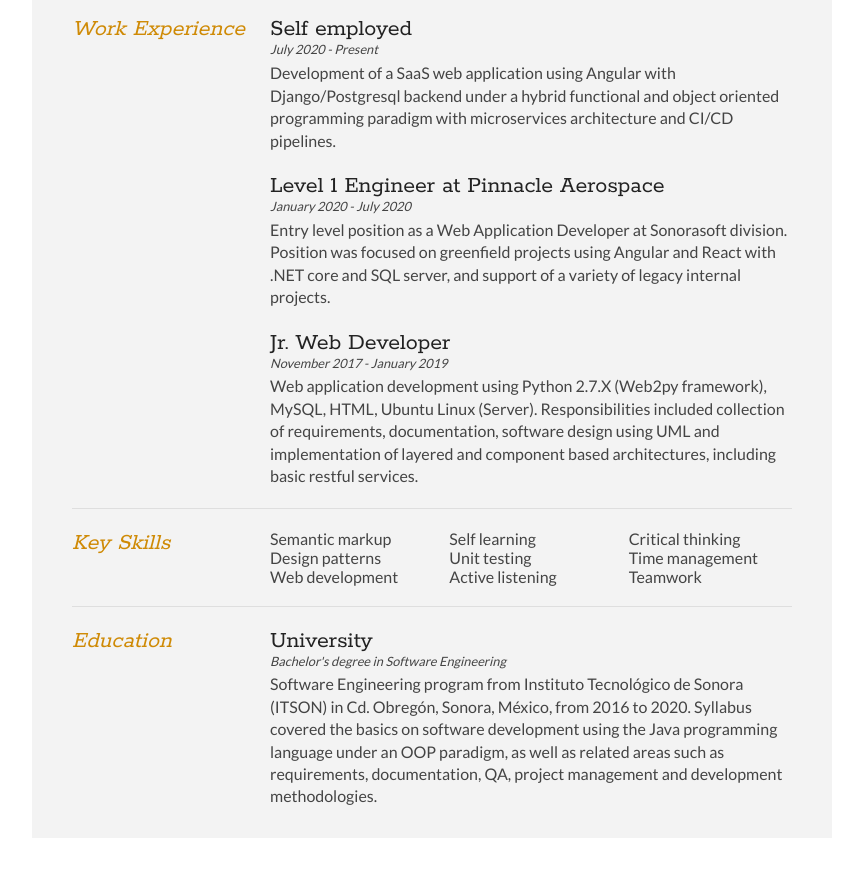
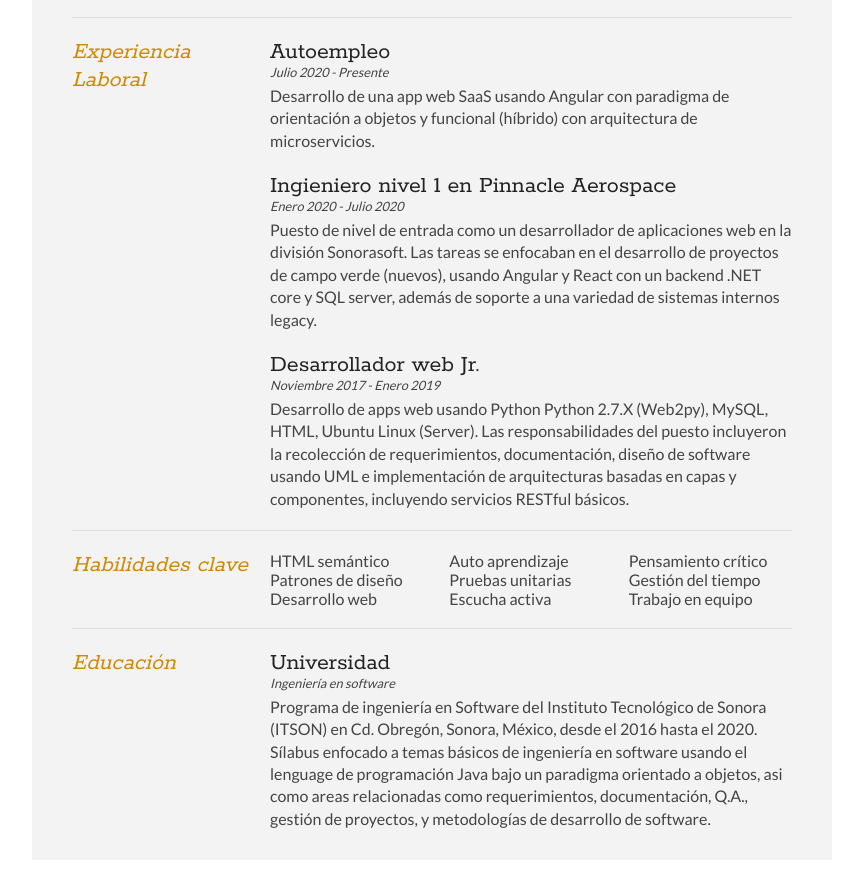
Before and after one commit to Luis-Angulo/resume, a plain HTML site: page index.html in a window 1280 px wide. Shown: the part 289-1179 px from the top of the page, without its empty margins (208-1071 px from the left). Before the commit the page ends 1157 px from the top, so only its background shows below. Drawn offline with Linux system fonts and the light colour scheme.

Commit message:
Primer version Español

```diff
--- a/index.html
+++ b/index.html
@@ -23,13 +23,13 @@
 
         <div id="name">
           <h1 class="quickFade delayTwo">Luis Angulo</h1>
-          <h2 class="quickFade delayThree">Software engineer</h2>
+          <h2 class="quickFade delayThree">Ingeniero en software</h2>
         </div>
 
         <div id="contactDetails" class="quickFade delayFour">
           <ul>
             <li>Email: luisanguloandrade@outlook.com</li>
-            <li>Phone: 8180 12-97-43</li>
+            <li>Celular: 8180 12-97-43</li>
           </ul>
         </div>
         <div class="clear"></div>
@@ -39,15 +39,13 @@
         <section>
           <article>
             <header class="sectionTitle">
-              <h1>Summary</h1>
+              <h1>Sumario</h1>
             </header>
 
             <div class="sectionContent">
               <p>
-                I am a software engineer, focused on developing web applications
-                that are extensible, maintainable, efficient and user friendly.
-                I am a constant learner and enthusiastic about quality software
-                design and clean code.
+                Soy un ingeniero en software, enfocado en desarrollo de aplicaciones web extensibles, mantenibles, eficientes y amistosas al usuario.
+                Estoy en constante aprendizaje y soy entusiasta sobre la calidad del software, el buen diseño y código limpio.
               </p>
             </div>
           </article>
@@ -56,40 +54,28 @@
 
         <section>
           <div class="sectionTitle">
-            <h1>Work Experience</h1>
+            <h1>Experiencia Laboral</h1>
           </div>
           <div class="sectionContent">
             <article>
-              <h2>Self employed</h2>
-              <p class="subDetails">July 2020 - Present</p>
+              <h2>Autoempleo</h2>
+              <p class="subDetails">Julio 2020 - Presente</p>
+              <p>Desarrollo de una app web SaaS usando Angular con paradigma de orientación a objetos y funcional (híbrido) con arquitectura de microservicios.</p>
+            </article>
+
+            <article>
+              <h2>Ingieniero nivel 1 en Pinnacle Aerospace</h2>
+              <p class="subDetails">Enero 2020 - Julio 2020</p>
               <p>
-                Development of a SaaS web application using Angular with
-                Django/Postgresql backend under a hybrid functional and object
-                oriented programming paradigm with microservices architecture
-                and CI/CD pipelines.
+                Puesto de nivel de entrada como un desarrollador de aplicaciones web en la división Sonorasoft. Las tareas se enfocaban en el desarrollo de proyectos de campo verde (nuevos), usando Angular y React con un backend .NET core y SQL server, además de soporte a una variedad de sistemas internos legacy.
               </p>
             </article>
 
             <article>
-              <h2>Level 1 Engineer at Pinnacle Aerospace</h2>
-              <p class="subDetails">January 2020 - July 2020</p>
+              <h2>Desarrollador web Jr.</h2>
+              <p class="subDetails">Noviembre 2017 - Enero 2019</p>
               <p>
-                Entry level position as a Web Application Developer at
-                Sonorasoft division. Position was focused on greenfield projects
-                using Angular and React with .NET core and SQL server, and
-                support of a variety of legacy internal projects.
-              </p>
-            </article>
-
-            <article>
-              <h2>Jr. Web Developer</h2>
-              <p class="subDetails">November 2017 - January 2019</p>
-              <p>
-                Web application development using Python 2.7.X (Web2py
-                framework), MySQL, HTML, Ubuntu Linux (Server). Responsibilities
-                included collection of requirements, documentation, software
-                design using UML and implementation of layered and component
-                based architectures, including basic restful services.
+                Desarrollo de apps web usando Python Python 2.7.X (Web2py), MySQL, HTML, Ubuntu Linux (Server). Las responsabilidades del puesto incluyeron la recolección de requerimientos, documentación, diseño de software usando UML e implementación de arquitecturas basadas en capas y componentes, incluyendo servicios RESTful básicos.
               </p>
             </article>
           </div>
@@ -98,20 +84,20 @@
 
         <section>
           <div class="sectionTitle">
-            <h1>Key Skills</h1>
+            <h1>Habilidades clave</h1>
           </div>
 
           <div class="sectionContent">
             <ul class="keySkills">
-              <li>Semantic markup</li>
-              <li>Design patterns</li>
-              <li>Web development</li>
-              <li>Self learning</li>
-              <li>Unit testing</li>
-              <li>Active listening</li>
-              <li>Critical thinking</li>
-              <li>Time management</li>
-              <li>Teamwork</li>
+              <li>HTML semántico</li>
+              <li>Patrones de diseño</li>
+              <li>Desarrollo web</li>
+              <li>Auto aprendizaje</li>
+              <li>Pruebas unitarias</li>
+              <li>Escucha activa</li>
+              <li>Pensamiento crítico</li>
+              <li>Gestión del tiempo</li>
+              <li>Trabajo en equipo</li>
             </ul>
           </div>
           <div class="clear"></div>
@@ -119,22 +105,17 @@
 
         <section>
           <div class="sectionTitle">
-            <h1>Education</h1>
+            <h1>Educación</h1>
           </div>
 
           <div class="sectionContent">
             <article>
-              <h2>University</h2>
+              <h2>Universidad</h2>
               <p class="subDetails">
-                Bachelor's degree in Software Engineering
+                Ingeniería en software
               </p>
               <p>
-                Software Engineering program from Instituto Tecnológico de
-                Sonora (ITSON) in Cd. Obregón, Sonora, México, from 2016 to
-                2020. Syllabus covered the basics on software development using
-                the Java programming language under an OOP paradigm, as well as
-                related areas such as requirements, documentation, QA, project
-                management and development methodologies.
+                Programa de ingeniería en Software del Instituto Tecnológico de Sonora (ITSON) en Cd. Obregón, Sonora, México, desde el 2016 hasta el 2020. Sílabus enfocado a temas básicos de ingeniería en software usando el lenguage de programación Java bajo un paradigma orientado a objetos, asi como areas relacionadas como requerimientos, documentación, Q.A., gestión de proyectos, y metodologías de desarrollo de software.
               </p>
             </article>
           </div>
```
